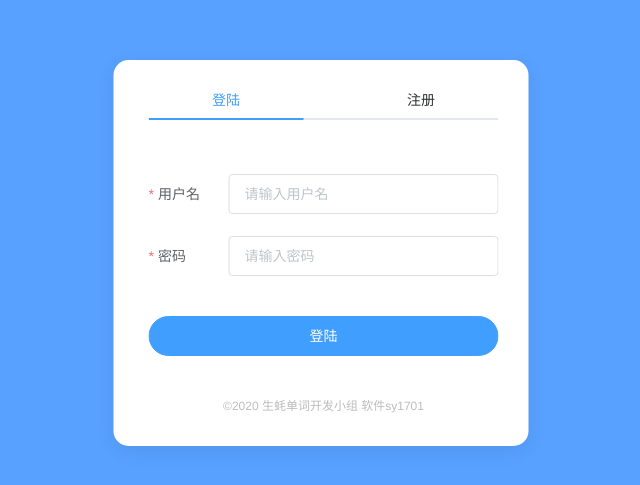
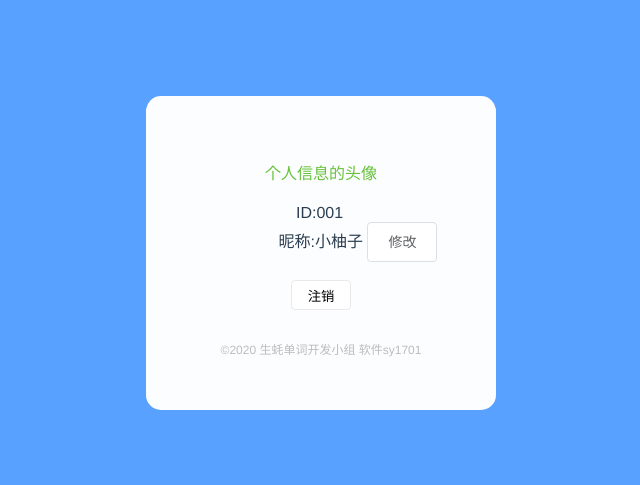
Before and after one commit to Johnson-Zheng/OysterWords, a Vue app in the folder oyster_words/: page /self_information in a window 1280 px wide. Before the commit this address led to /login. Shown: the part 147-632 px from the top of the page, without its empty margins (319-959 px from the left). Built offline with nearby package versions, Linux system fonts and the light colour scheme.

Commit message:
个人信息板块20201208
“个人信息显示ID、昵称、头像+修改昵称”UI已完成

```diff
--- /dev/null
+++ b/oyster_words/src/pages/self_information.vue
@@ -0,0 +1,113 @@
+<template>
+  <div id="background" align="center">
+    <el-dialog
+      title="昵称修改"
+      :visible.sync="dialogVisible"
+      width="30%"
+      :before-close="handleClose">
+      <span>昵称:</span>
+      <span>
+             <input id="newNickName" placeholder="请输入新的昵称"/>
+      </span>
+      <span slot="footer" class="dialog-footer">
+              <el-button @click="dialogVisible = false">取 消</el-button><!--  修改了el-button的大小之后会导致字体无法居中 -->
+              <el-button type="primary" @click="dialogVisible = false">确 定</el-button><!--  修改了el-button的大小之后会导致字体无法居中 -->
+      </span>
+    </el-dialog>
+    <div id="panel_selfInform" align="center">
+
+       <div id="img_self" style="color: #67c23a"><!-- 个人信息的头像-->
+         个人信息的头像
+       </div>
+
+
+       <div>
+         <div id="ID_self">ID:{{ID}}</div><br/>
+         <div id="nickName_self">昵称:{{nickName}}
+             <el-button id="BTN_change" @click="dialogVisible = true">修改</el-button><!--  修改了el-button的大小之后会导致字体无法居中 -->
+         </div>
+
+         </div><br/>
+             <button id="quit">注销</button>
+             <copyright/>
+         </div>
+        </div>
+
+</template>
+
+<script>
+  import copyright from "../components/footer/copyright";
+    export default {
+        name: "self_information",
+      components:{
+        copyright
+      },
+      data(){
+          return{
+            ID:"001",
+            nickName:"小柚子",
+            dialogVisible: false
+          };
+      },
+      methods: {
+        handleClose(done) {
+          this.$confirm('确认关闭？')
+            .then(_ => {
+              done();
+            })
+            .catch(_ => {});
+        }
+      }
+    }
+</script>
+
+
+<style scoped>
+  #newNickName{
+    height: 30px;
+    border: 1px solid #000000;
+    border-radius: 4px;
+  }
+  /*“修改”按钮的样式，但是设置样式之后会导致字体无法居中
+  #BTN_change{
+    height: 30px;
+    width: 60px;
+    align-content: center;
+  }*/
+  #background{
+    width: 100vw;
+    height: 100vh;
+    background-color: #58a1ff;
+  }
+  #panel_selfInform{
+    left: 50%;
+    top:50%;
+    transform: translate(-50%,-50%);
+    width:350px;
+    height: 250px;
+    position: absolute;
+    transition: all ease-in-out 0.3s;
+    background: rgba(255,255,255,0.98);
+    border-radius: 15px;
+    padding-top: 5%;
+  }
+  #img_self{
+    margin-bottom: 20px;
+  }
+  #ID_self{
+    position: absolute;
+    left: 150px;
+  }
+  #nickName_self{
+    position: relative;
+    left: 37px;
+  }
+  #quit{
+    width: 60px;
+    height: 30px;
+    background-color: rgba(255,255,255,0.98);
+    border: 1px solid #e9e9eb;
+    border-radius: 4px;
+  }
+
+</style>
--- a/oyster_words/src/router/index.js
+++ b/oyster_words/src/router/index.js
@@ -2,6 +2,7 @@ import Vue from 'vue'
 import Router from 'vue-router'
 import index from "../pages/index";
 import login from "../pages/login.vue";
+import self_information from "../pages/self_information";
 
 Vue.use(Router)
 
@@ -26,6 +27,14 @@ export default new Router({
       component: login,
       meta:{
         title: '生蚝单词-登陆'
+      },
+    },
+    {
+      path: '/self_information',
+      name: '生蚝单词-个人信息',
+      component: self_information,
+      meta: {
+        title: '个人信息'
       }
     },
   ]
```
